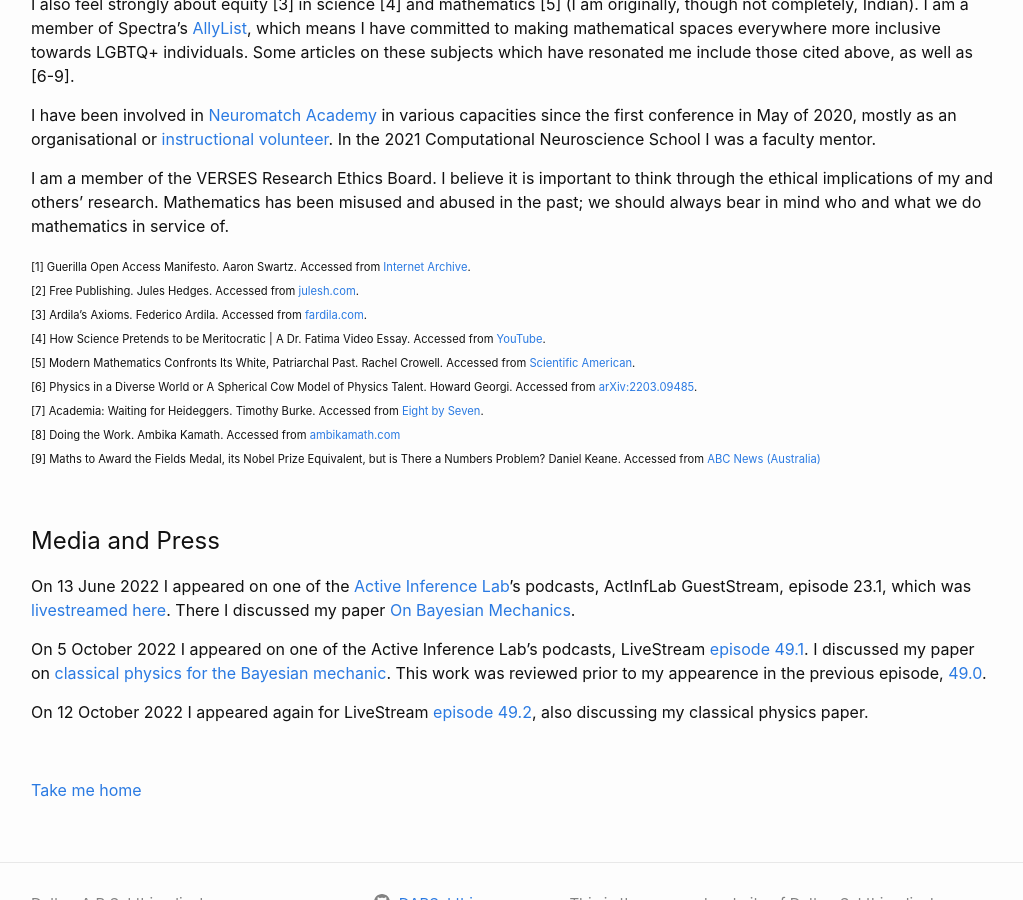
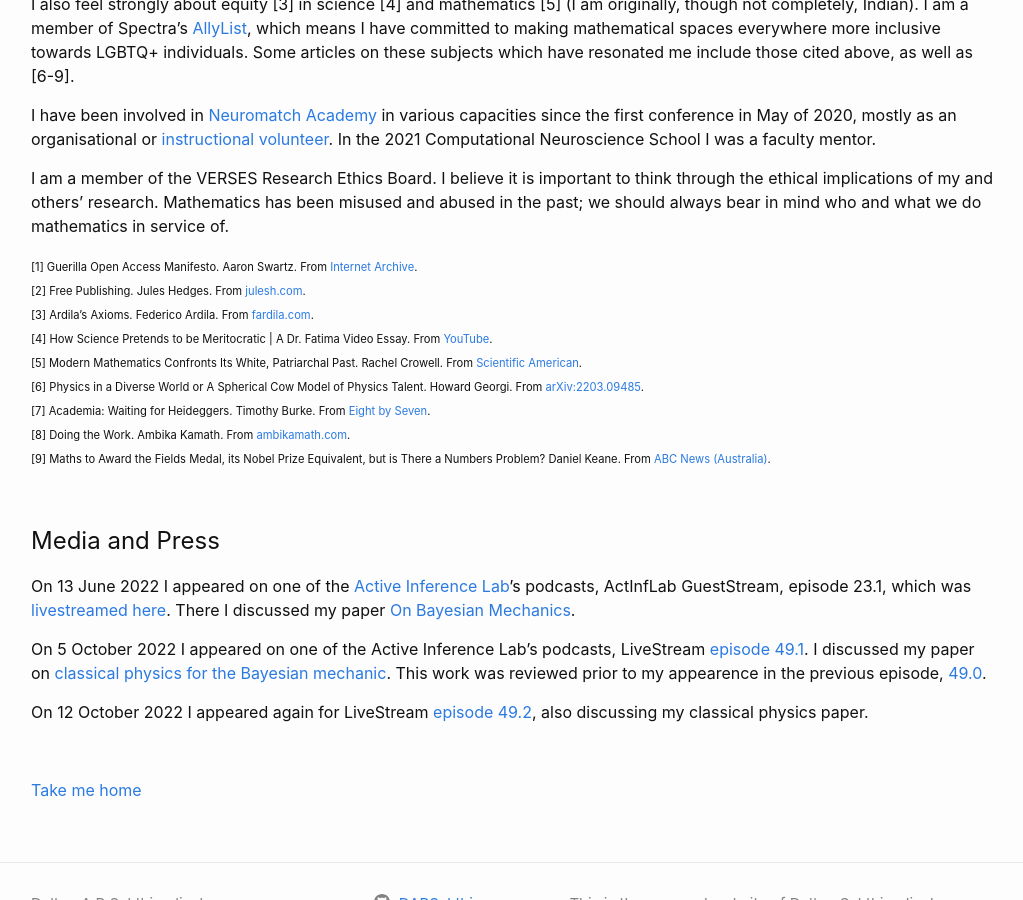
Before and after one commit to DARSakthi/DARSakthi.github.io, a Jekyll site: the page built from other.markdown, in a window 1280 px wide and 900 px high, scrolled down 496 px. Shown: the whole window, without its empty margins (127-1150 px from the left). Built offline with Jekyll 4.4.1, drawn with Linux system fonts in a browser that asks for light colours.

Commit message:
Reformat

```diff
--- a/other.markdown
+++ b/other.markdown
@@ -24,15 +24,15 @@ I have been involved in [Neuromatch Academy](https://academy.neuromatch.io) in v
 I am a member of the VERSES Research Ethics Board. I believe it is important to think through the ethical implications of my and others’ research. Mathematics has been misused and abused in the past; we should always bear in mind who and what we do mathematics in service of.
 
 <span style="font-size:0.7em;">
-  [1] Guerilla Open Access Manifesto. Aaron Swartz. Accessed from <a href="https://archive.org/stream/GuerillaOpenAccessManifesto/Goamjuly2008_djvu.txt">Internet Archive</a>.
-  [2] Free Publishing. Jules Hedges. Accessed from <a href="https://julesh.com/2021/02/16/free-publishing/">julesh.com</a>.
-  [3] Ardila's Axioms. Federico Ardila. Accessed from <a href="http://fardila.com">fardila.com</a>.
-  [4] How Science Pretends to be Meritocratic | A Dr. Fatima Video Essay. Accessed from <a href="https://www.youtube.com/watch?v=WSP4Y7M0bSo">YouTube</a>.
-  [5] Modern Mathematics Confronts Its White, Patriarchal Past. Rachel Crowell. Accessed from <a href="https://www.scientificamerican.com/article/modern-mathematics-confronts-its-white-patriarchal-past/">Scientific American</a>.
-  [6] Physics in a Diverse World or A Spherical Cow Model of Physics Talent. Howard Georgi. Accessed from <a href="https://arxiv.org/abs/2203.09485">arXiv:2203.09485</a>.
-  [7] Academia: Waiting for Heideggers. Timothy Burke. Accessed from <a href="https://timothyburke.substack.com/p/academia-waiting-for-heideggers">Eight by Seven</a>.
-  [8] Doing the Work. Ambika Kamath. Accessed from <a href="https://ambikamath.com/2020/02/23/doing-the-work/">ambikamath.com</a>
-  [9] Maths to Award the Fields Medal, its Nobel Prize Equivalent, but is There a Numbers Problem? Daniel Keane. Accessed from <a href="https://www.abc.net.au/news/2022-06-28/fields-medal-female-inclusion-a-challenge-in-maths-award/101161564">ABC News (Australia)</a>
+  [1] Guerilla Open Access Manifesto. Aaron Swartz. From <a href="https://archive.org/stream/GuerillaOpenAccessManifesto/Goamjuly2008_djvu.txt">Internet Archive</a>.
+  [2] Free Publishing. Jules Hedges. From <a href="https://julesh.com/2021/02/16/free-publishing/">julesh.com</a>.
+  [3] Ardila's Axioms. Federico Ardila. From <a href="http://fardila.com">fardila.com</a>.
+  [4] How Science Pretends to be Meritocratic | A Dr. Fatima Video Essay. From <a href="https://www.youtube.com/watch?v=WSP4Y7M0bSo">YouTube</a>.
+  [5] Modern Mathematics Confronts Its White, Patriarchal Past. Rachel Crowell. From <a href="https://www.scientificamerican.com/article/modern-mathematics-confronts-its-white-patriarchal-past/">Scientific American</a>.
+  [6] Physics in a Diverse World or A Spherical Cow Model of Physics Talent. Howard Georgi. From <a href="https://arxiv.org/abs/2203.09485">arXiv:2203.09485</a>.
+  [7] Academia: Waiting for Heideggers. Timothy Burke. From <a href="https://timothyburke.substack.com/p/academia-waiting-for-heideggers">Eight by Seven</a>.
+  [8] Doing the Work. Ambika Kamath. From <a href="https://ambikamath.com/2020/02/23/doing-the-work/">ambikamath.com</a>.
+  [9] Maths to Award the Fields Medal, its Nobel Prize Equivalent, but is There a Numbers Problem? Daniel Keane. From <a href="https://www.abc.net.au/news/2022-06-28/fields-medal-female-inclusion-a-challenge-in-maths-award/101161564">ABC News (Australia)</a>.
 </span>
 
 &nbsp;
```
